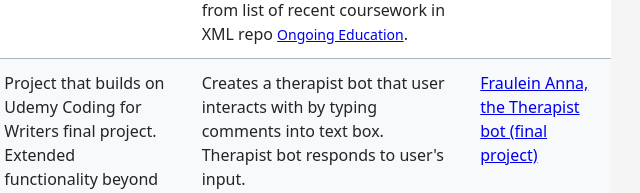
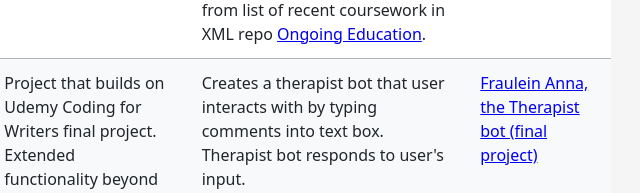
Before and after one commit to amylmiller7/JavaScript, a plain HTML site: page index.html in a window 1280 px wide. Shown: the part 2252-2445 px from the top of the page, 479-1119 px from the left. Drawn offline with Linux system fonts and the light colour scheme.

Commit message:
Remove CSS class, update links

```diff
--- a/index.html
+++ b/index.html
@@ -23,10 +23,6 @@
         h2 {
             color: #34495e;
             margin-top: 30px;
-        }
-
-        a.small-link {
-            font-size: 14px;
         }
 
         /* Base table styles */
@@ -155,7 +151,7 @@
 <body>
     <main>
         <h1>JavaScript projects</h1>
-        <p>This landing page contains links to all JavaScript projects I worked on as part of or inspired by coursework. The projects are hosted on GitHub Pages. You can view the source code on <a href="https://github.com/amylmiller7/JavaScript" style="color: #3498db;" rel="noopener">GitHub</a>.</p>
+        <p>This landing page contains links to all JavaScript projects I worked on as part of or inspired by coursework. The projects are hosted on GitHub Pages. You can view the source code on <a href="https://github.com/amylmiller7/JavaScript" rel="noopener">GitHub</a>.</p>
         <div class="table-wrapper">
             <table>
                 <caption>Coding for Writers projects</caption>
@@ -220,7 +216,7 @@
                     <tr>
                         <td>CFW_9_libraryOngoingEducation</td>
                         <td>Project that builds on Udemy Coding for Writers exercise on libraries</td>
-                        <td>Displays select Ongoing Education coursework in chart form. Uses a JavaScript library to display the chart. Data gathered from list of recent coursework in XML repo <a class="small-link" href="https://github.com/amylmiller7/XML/tree/master/OngoingEducation">Ongoing Education</a>.</td>
+                        <td>Displays select Ongoing Education coursework in chart form. Uses a JavaScript library to display the chart. Data gathered from list of recent coursework in XML repo <a href="https://github.com/amylmiller7/XML/tree/master/OngoingEducation" rel="noopener">Ongoing Education</a>.</td>
                         <td><a href="CodingForWriters/CFW_9_libraryOngoingEducation/libraryOngoingEducation.html">Ongoing Education coursework by select topics</a></td>
                     </tr>
                     <tr>
```
